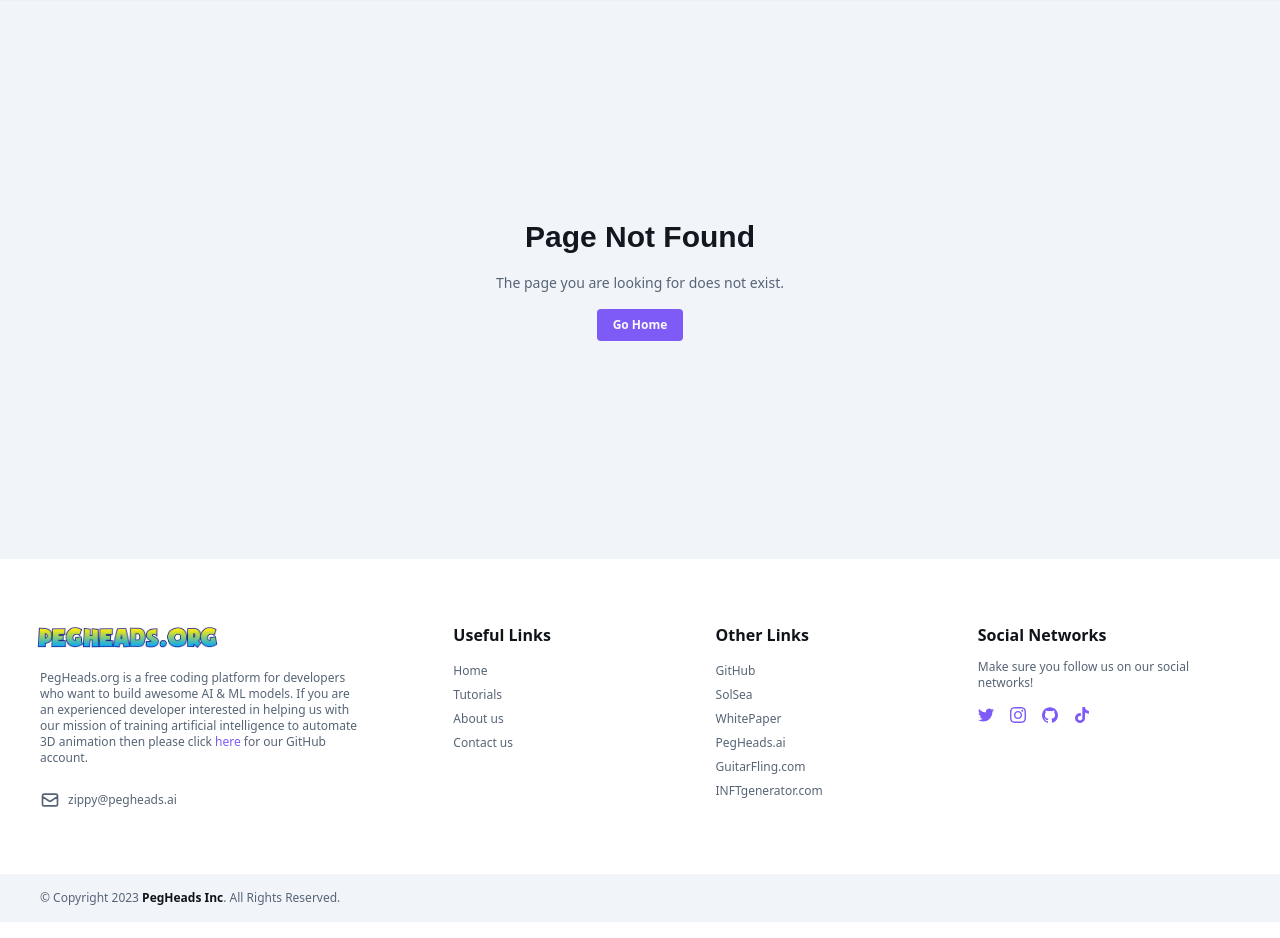
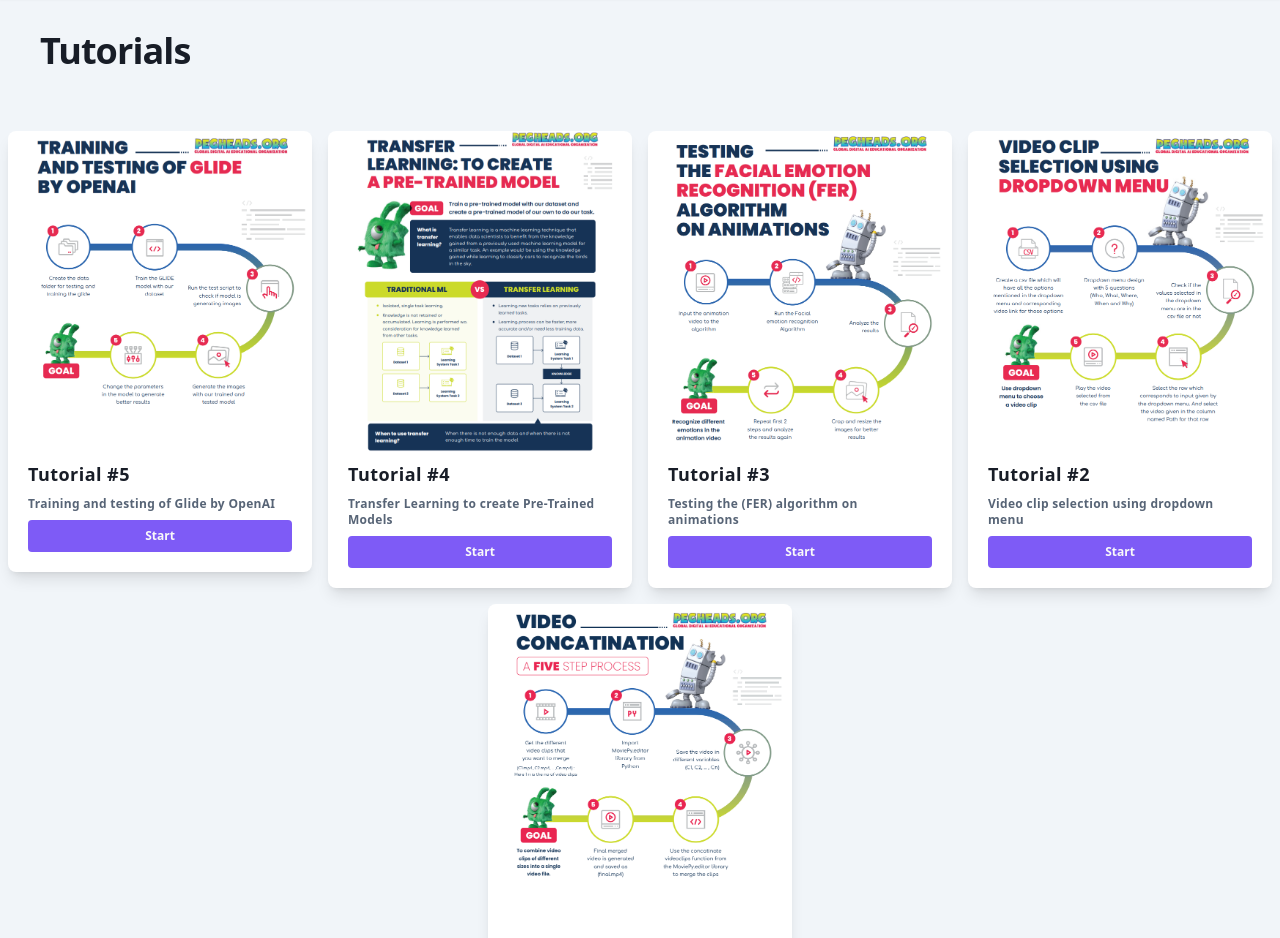
Before and after one commit to PegHeads-Inc/pegheads.org, a Next.js app: page /tutorials in a window 1280 px wide. Before the commit this address had no page. Shown: the part 100-1038 px from the top of the page. Built offline with nearby package versions, Linux system fonts and the light colour scheme.

Commit message:
added tutorials page

```diff
--- /dev/null
+++ b/pages/tutorials.tsx
@@ -0,0 +1,187 @@
+/* eslint-disable @next/next/no-img-element */
+import Link from "next/link";
+import SEO from '@/components/SEO';
+
+export default function Tutorials() {
+  return (
+    <>
+      <SEO title="Tutorials | PegHeads.org" />
+      <div className="bg-slate-100 dark:bg-black-900">
+        <div className="mx-auto px-5 sm:px-10 md:px-10 lg:px-30 bg-slate-100 dark:bg-black-900">
+          <h1 className="py-8 text-4xl font-extrabold leading-9 tracking-tight sm:text-4xl sm:leading-10 md:text-4xl md:leading-10 text-black-700 dark:text-white">
+            Tutorials
+          </h1>
+        </div>
+
+
+        <div className="py-10 flex flex-wrap justify-center pt-5">
+          <div className="w-full md:w-1/3 sm:w-1/2 xl:w-1/4 xxl:w-1/6 p-2">
+            <div className="bg-white dark:bg-black-800 rounded-lg shadow-lg">
+              <div className="flex flex-col ">
+                <img
+                  className="object-cover md:w-full rounded-t-xl"
+                  src="/static/tutorials/PegHeadsTutorial5.png"
+                  alt="Tutorial #5"
+                />
+
+                <div className="p-5 pt-2 space-y-2">
+                  <h2 className="text-lg text-black-700 dark:text-white font-extrabold font-sans tracking-wide">
+                    Tutorial #5
+                  </h2>
+                  <p className="text-gray-900 dark:text-gray-400 text-xs tracking-wide font-semibold">
+                    Training and testing of Glide by OpenAI
+                  </p>
+
+                  <div className="flex flex-wrap">
+                    <div className="mx-auto w-full">
+                      <Link href="/static/pdfs/PegHeadsTutorial5.pdf" legacyBehavior>
+                        <a target="_blank">
+                          <button className="py-2 w-full rounded font-bold bg-purple-200 text-xs text-gray-200 hover:opacity-75">
+                            Start
+                          </button>
+                        </a>
+                      </Link>
+                    </div>
+                  </div>
+                </div>
+              </div>
+            </div>
+          </div>
+
+          <div className="w-full md:w-1/3 sm:w-1/2 xl:w-1/4 xxl:w-1/6 p-2">
+            <div className="bg-white dark:bg-black-800 rounded-lg shadow-lg">
+              <div className="flex flex-col ">
+                <img
+                  className="object-cover md:w-full rounded-t-xl"
+                  src="/static/tutorials/PegHeadsTutorial4.png"
+                  alt="Tutorial #4"
+                />
+
+                <div className="p-5 pt-2 space-y-2">
+                  <h2 className="text-lg text-black-700 dark:text-white font-extrabold font-sans tracking-wide">
+                    Tutorial #4
+                  </h2>
+                  <p className="text-gray-900 dark:text-gray-400 text-xs tracking-wide font-semibold">
+                    Transfer Learning to create Pre-Trained Models
+                  </p>
+
+                  <div className="flex flex-wrap">
+                    <div className="mx-auto w-full">
+                      <Link href="/static/pdfs/PegHeadsTutorial4.pdf" legacyBehavior>
+                        <a target="_blank">
+                          <button className="py-2 w-full rounded font-bold bg-purple-200 text-xs text-gray-200 hover:opacity-75">
+                            Start
+                          </button>
+                        </a>
+                      </Link>
+                    </div>
+                  </div>
+                </div>
+              </div>
+            </div>
+          </div>
+
+          <div className="w-full md:w-1/3 sm:w-1/2 xl:w-1/4 xxl:w-1/6 p-2">
+            <div className="bg-white dark:bg-black-800 rounded-lg shadow-lg">
+              <div className="flex flex-col ">
+                <img
+                  className="object-cover md:w-full rounded-t-xl"
+                  src="/static/tutorials/PegHeadsTutorial3.png"
+                  alt="Tutorial #3"
+                />
+
+                <div className="p-5 pt-2 space-y-2">
+                  <h2 className="text-lg text-black-700 dark:text-white font-extrabold font-sans tracking-wide">
+                    Tutorial #3
+                  </h2>
+                  <p className="text-gray-900 dark:text-gray-400 text-xs tracking-wide font-semibold">
+                    Testing the (FER) algorithm on animations
+                  </p>
+
+                  <div className="flex flex-wrap">
+                    <div className="mx-auto w-full">
+                      <Link href="/static/pdfs/PegHeadsTutorial3.pdf" legacyBehavior>
+                        <a target="_blank">
+                          <button className="py-2 w-full rounded font-bold bg-purple-200 text-xs text-gray-200 hover:opacity-75">
+                            Start
+                          </button>
+                        </a>
+                      </Link>
+                    </div>
+                  </div>
+                </div>
+              </div>
+            </div>
+          </div>
+
+          <div className="w-full md:w-1/3 sm:w-1/2 xl:w-1/4 xxl:w-1/6 p-2">
+            <div className="bg-white dark:bg-black-800 rounded-lg shadow-lg">
+              <div className="flex flex-col ">
+                <img
+                  className="object-cover md:w-full rounded-t-xl"
+                  src="/static/tutorials/PegHeadsTutorial2.png"
+                  alt="Tutorial #2"
+                />
+
+                <div className="p-5 pt-2 space-y-2">
+                  <h2 className="text-lg text-black-700 dark:text-white font-extrabold font-sans tracking-wide">
+                    Tutorial #2
+                  </h2>
+                  <p className="text-gray-900 dark:text-gray-400 text-xs tracking-wide font-semibold">
+                    Video clip selection using dropdown menu
+                  </p>
+
+                  <div className="flex flex-wrap">
+                    <div className="mx-auto w-full">
+                      <Link href="/static/pdfs/PegHeadsTutorial2.pdf" legacyBehavior>
+                        <a target="_blank">
+                          <button className="py-2 w-full rounded font-bold bg-purple-200 text-xs text-gray-200 hover:opacity-75">
+                            Start
+                          </button>
+                        </a>
+                      </Link>
+                    </div>
+                  </div>
+                </div>
+              </div>
+            </div>
+          </div>
+
+          <div className="w-full md:w-1/3 sm:w-1/2 xl:w-1/4 xxl:w-1/6 p-2">
+            <div className="bg-white dark:bg-black-800 rounded-lg shadow-lg">
+              <div className="flex flex-col ">
+                <img
+                  className="object-cover md:w-full rounded-t-xl"
+                  src="/static/tutorials/PegHeadsTutorial1.png"
+                  alt="Tutorial #1"
+                />
+
+                <div className="p-5 pt-2 space-y-2">
+                  <h2 className="text-lg text-black-700 dark:text-white font-extrabold font-sans tracking-wide">
+                    Tutorial #1
+                  </h2>
+                  <p className="text-gray-900 dark:text-gray-400 text-xs tracking-wide font-semibold">
+                    Tying video clips together with AI.
+                  </p>
+
+                  <div className="flex flex-wrap">
+                    <div className="mx-auto w-full">
+                      <Link href="/static/pdfs/PegHeadsTutorial1.pdf" legacyBehavior>
+                        <a target="_blank">
+                          <button className="py-2 w-full rounded font-bold bg-purple-200 text-xs text-gray-200 hover:opacity-75">
+                            Start
+                          </button>
+                        </a>
+                      </Link>
+                    </div>
+                  </div>
+                </div>
+              </div>
+            </div>
+          </div>
+        </div>
+
+      </div>
+    </>
+  );
+}
```
